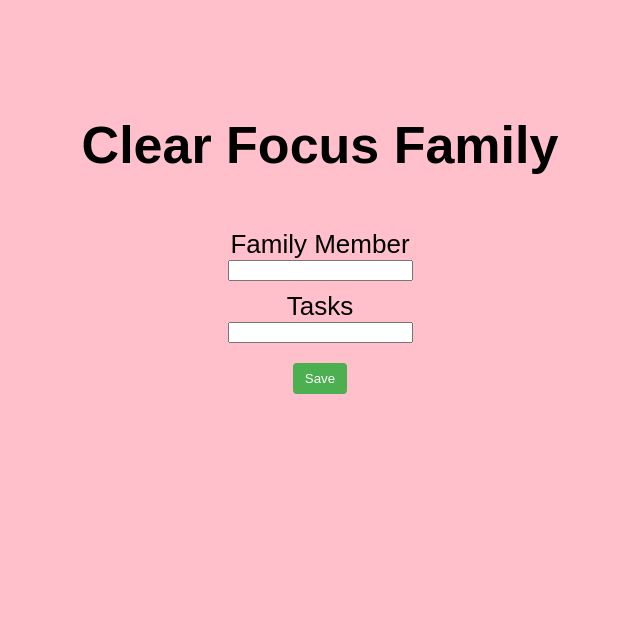
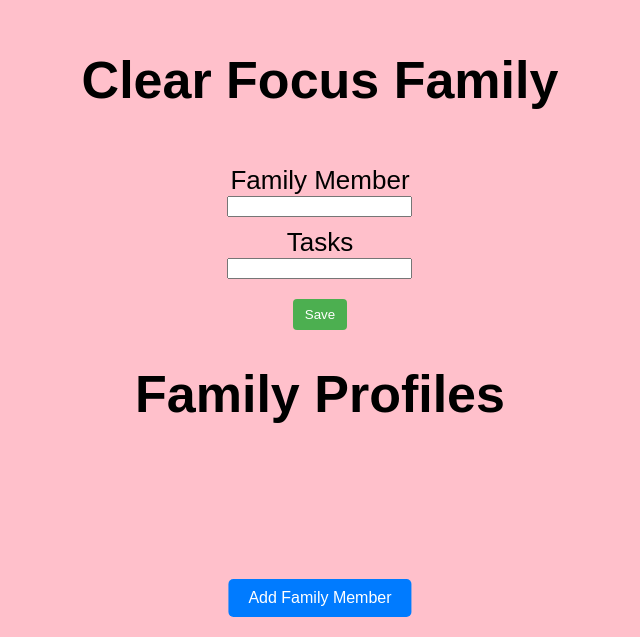
Before and after one commit to ColetteAtupulazi/clearFocus, a React (Create React App) app in the folder clear-focus/: page / in a window 1280 px wide. Shown: the part 163-800 px from the top of the page, without its empty margins (320-960 px from the left). Built offline with nearby package versions, Linux system fonts and the light colour scheme.

Commit message:
Profile and Task pages in one screen

```diff
--- a/clear-focus/src/App.css
+++ b/clear-focus/src/App.css
@@ -41,7 +41,7 @@
   padding: 20px;
 }
 
-.add-member-btn {
+.add-family-btn {
   position: fixed;
   bottom: 20px;
   left: 50%;
--- a/clear-focus/src/App.js
+++ b/clear-focus/src/App.js
@@ -1,9 +1,9 @@
-import React from 'react';
-import './App.css';
-import FamilyPage from "./FamilyPage";
+import React from "react";
+import "./App.css";
+import FamilyProfiles from "./FamilyProfiles";
 
-import { BrowserRouter as Router, Route, Routes } from 'react-router-dom';
-import AddTaskForm from './AddTaskForm';
+import { BrowserRouter as Router, Route, Routes } from "react-router-dom";
+import AddTaskForm from "./AddTaskForm";
 
 const App = () => {
   return (
@@ -20,13 +20,12 @@ const App = () => {
             <input type="text" id="task" />
           </div>
           <button>Save</button>
+          <FamilyProfiles />
 
           <Routes>
-                    <Route exact path="/" component={<FamilyPage />} />
-                    <Route exact path="/add-task" component={<AddTaskForm/>} />
+            <Route exact path="/" component={<FamilyProfiles />} />
+            <Route exact path="/add-task" component={<AddTaskForm />} />
           </Routes>
-
-
         </div>
       </div>
     </Router>
--- a/clear-focus/src/FamilyPage.js
+++ /dev/null
@@ -1,14 +0,0 @@
-import React from 'react';
-import { Link } from 'react-router-dom';
-
-const FamilyPage = () => {
-    return (
-        <div className="family-page">
-            <h2>Family Page</h2>
-             <Link to="/family-member">Add Family Member</Link>
-             {/* <a href='./FamilyMember'>test</a> */}
-        </div>
-    );
-};
-
-export default FamilyPage;
--- /dev/null
+++ b/clear-focus/src/FamilyProfiles.js
@@ -0,0 +1,35 @@
+import React from "react";
+import { useState } from "react";
+import { Link, useNavigate } from "react-router-dom";
+
+const FamilyProfiles = () => {
+  const navigate = useNavigate();
+  const [familyMembers, setFamilyMembers] = useState([]);
+
+  const goToAddTaskForm = () =>{
+    navigate ("/AddTaskForm")
+  }
+
+  const addFamilyMember = () => {
+    // Logic to add a family member
+    // For simplicity, let's just add a random name
+    const randomName = `Family Member ${familyMembers.length + 1}`;
+    setFamilyMembers([...familyMembers, randomName]);
+  };
+
+  return (
+    <div className="family-page">
+      <h1>Family Profiles</h1>
+      <ul>
+        {familyMembers.map((member, index) => (
+          <li key={index}>{member}</li>
+        ))}
+      </ul>
+      <button onClick={goToAddTaskForm} className="add-family-btn">
+        Add Family Member
+      </button>
+    </div>
+  );
+};
+
+export default FamilyProfiles;
```
Also changed, not shown: clear-focus/src/AddTaskForm.js (+7 -7 lines), 1 other file (tests, documents, lock files or other folders). Lines whose indentation alone changed are shown as unchanged.
